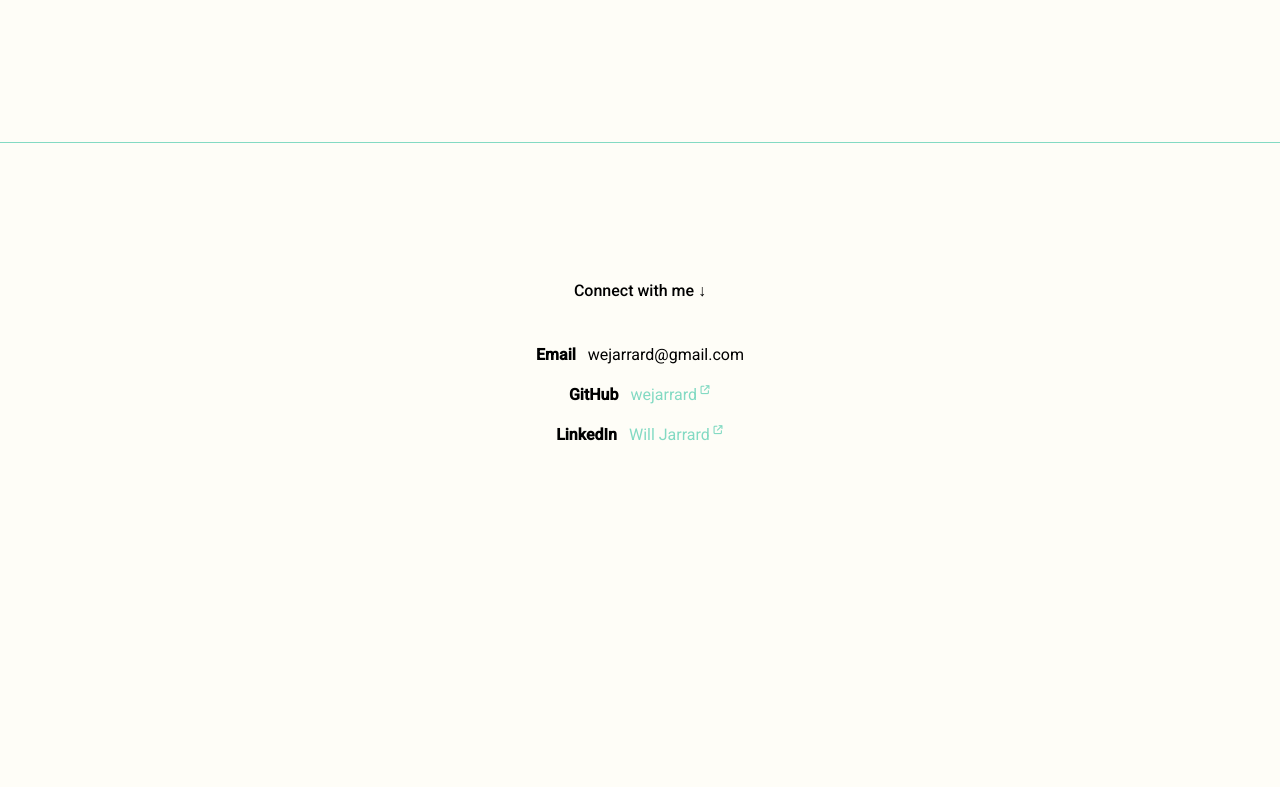
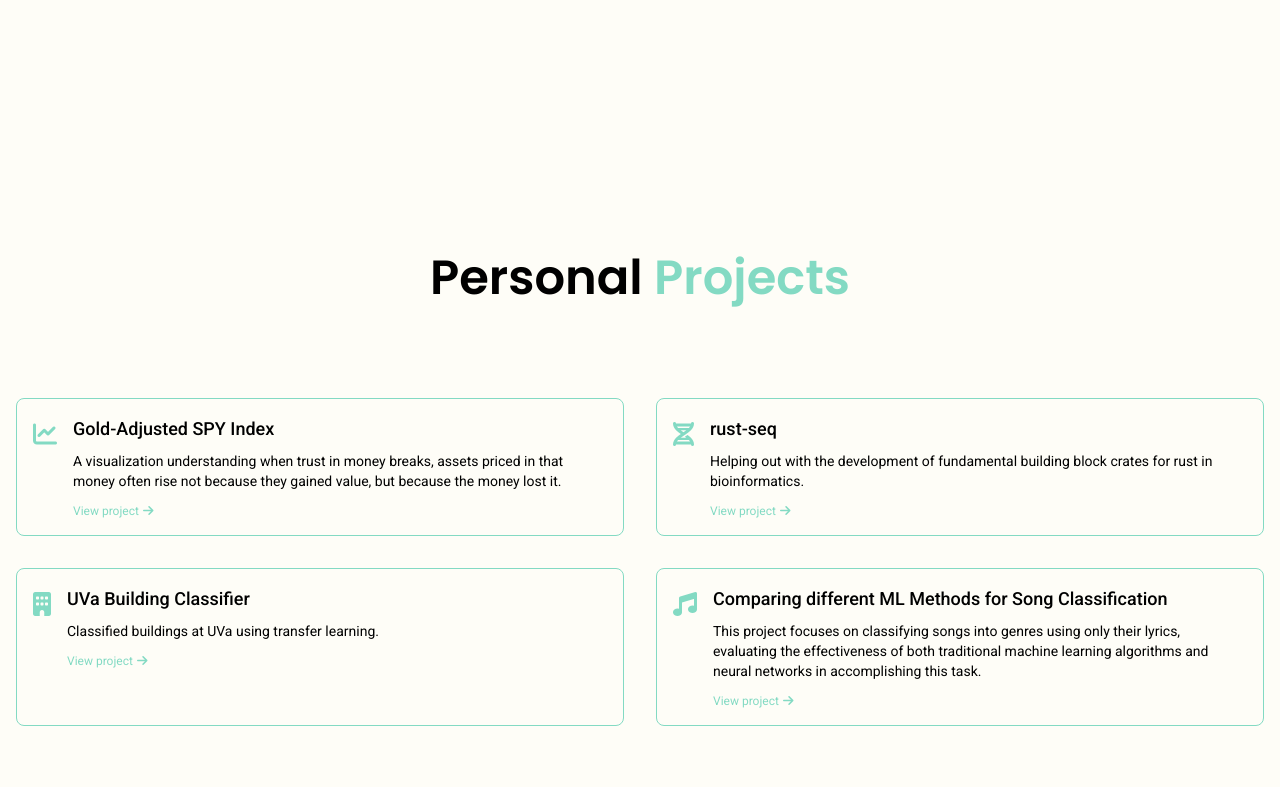
Before and after one commit to wejarrard/portfolio, a SvelteKit app: page / in a window 1280 px wide. Shown: the part 1553-2340 px from the top of the page. Before the commit the page ends 2128 px from the top, so only its background shows below. Built offline with nearby package versions, Linux system fonts and the light colour scheme.

Commit message:
Add personal projects section to Main.svelte and create personal_projects.js file with project details

```diff
--- a/src/components/Main.svelte
+++ b/src/components/Main.svelte
@@ -1,5 +1,6 @@
 <script>
   import { steps } from "$lib/steps.js";
+  import { personalProjects } from "$lib/personal_projects.js";
   import Step from "./Step.svelte";
 
   import { onMount } from "svelte";
@@ -41,7 +42,7 @@
           href="https://www.nature.com/articles/s41586-021-03903-7"
           class="text-mint">cancer research</a
         >, particularly in advancing our understanding of genetic factors in
-        oncology and helping to develop a method for extracting crucial information, like drug names, from paper medical sheets for a hospital in Rwanda. I also completed a 4+1 program to earn my Master’s in Data
+        oncology and helping to develop a method for extracting crucial information, like drug names, from paper medical sheets for a hospital in Rwanda. I also completed a 4+1 program to earn my Master's in Data
         Science at UVA.
       </p>
 
@@ -81,6 +82,31 @@
       {/each}
     </div>
   </section>
+
+  <section class="py-20 lg:py-32 flex flex-col gap-24" id="personal-projects">
+    <div class="flex flex-col gap-2 text-center">
+      <h3 class="font-semibold text-3xl sm:text-4xl md:text-5xl">
+        Personal <span class="poppins text-mint">Projects</span>
+      </h3>
+    </div>
+    <div>
+      <div class="grid grid-cols-1 md:grid-cols-2 gap-8">
+        {#each personalProjects as project (project.name)}
+          <a href={project.href} target="_blank" class="flex gap-4 p-4 border border-mint hover:border-mint/80 rounded-lg transition-all duration-200">
+            <div class="text-mint text-2xl pt-1">
+              <i class={project.icon} />
+            </div>
+            <div>
+              <h4 class="font-medium text-lg mb-2">{project.name}</h4>
+              <p class="text-sm">{project.description}</p>
+              <p class="text-xs text-mint mt-3 flex items-center">View project <i class="fa-solid fa-arrow-right ml-1 text-xs"></i></p>
+            </div>
+          </a>
+        {/each}
+      </div>
+    </div>
+  </section>
+
   <!-- <section
     id="about"
     class="py-20 pt-10 lg:pt-16 lg:py-32 flex flex-col gap-16 sm:gap-20 md:gap-24 relative"
--- /dev/null
+++ b/src/lib/personal_projects.js
@@ -0,0 +1,26 @@
+export const personalProjects = [
+    {
+        name: "Gold-Adjusted SPY Index",
+        icon: "fa-solid fa-chart-line",
+        description: "A visualization understanding when trust in money breaks, assets priced in that money often rise not because they gained value, but because the money lost it.",
+        href: "#"
+    },
+    {
+        name: "rust-seq",
+        icon: "fa-solid fa-dna",
+        description: "Helping out with the development of fundamental building block crates for rust in bioinformatics.",
+        href: "https://github.com/rust-seq"
+    },
+    {
+        name: "UVa Building Classifier",
+        icon: "fa-solid fa-building",
+        description: "Classified buildings at UVa using transfer learning.",
+        href: "https://github.com/wejarrard/transfer_learning_pytorch/blob/master/transfer_learning_pytorch.ipynb"
+    },
+    {
+        name: "Comparing different ML Methods for Song Classification",
+        icon: "fa-solid fa-music",
+        description: "This project focuses on classifying songs into genres using only their lyrics, evaluating the effectiveness of both traditional machine learning algorithms and neural networks in accomplishing this task.",
+        href: "https://github.com/wejarrard/classifying_songs_with_nlp"
+    }
+];
```
